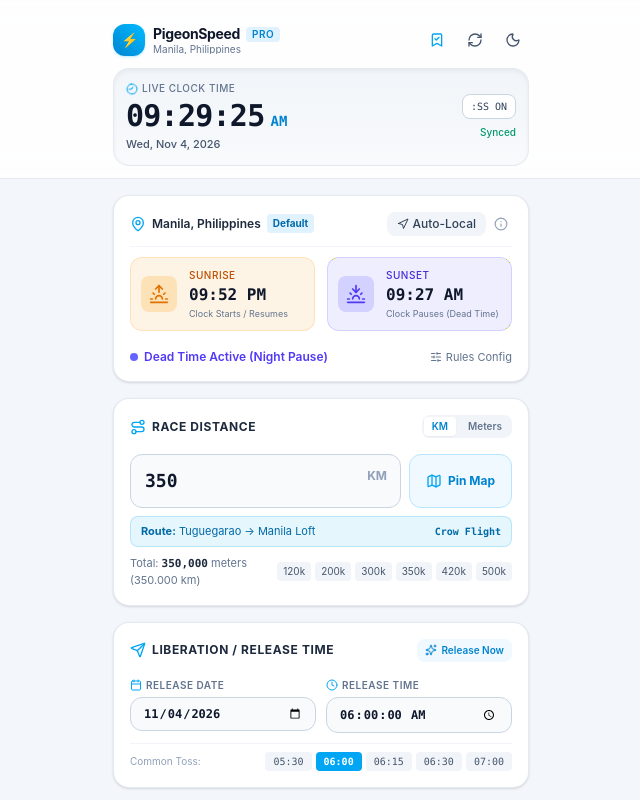
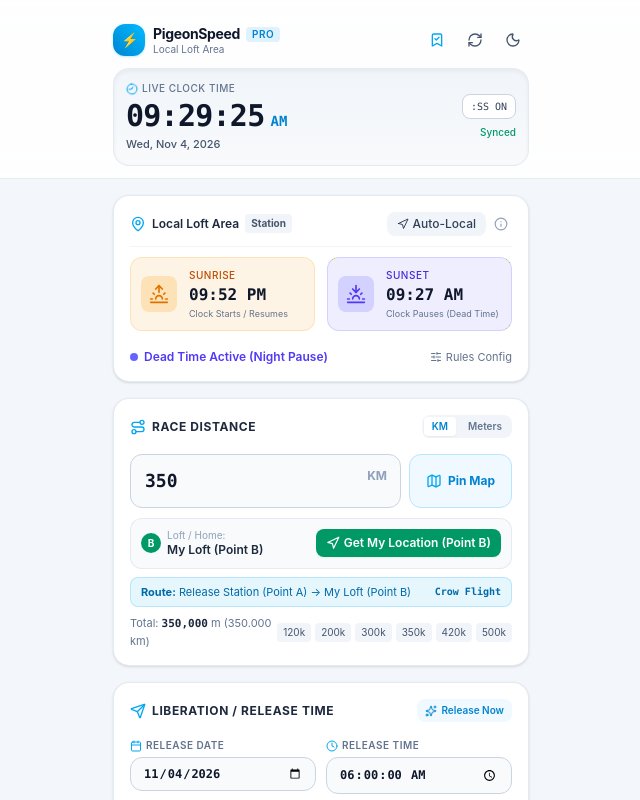
Before and after one commit to jrldr/nepoy, a React (Vite) app: page / in a window 1280 px wide. Shown: the top 800 px of the page, without its empty margins (319-959 px from the left). Built offline with nearby package versions, Linux system fonts and the light colour scheme.

Commit message:
refactor: generalize location and mapping components
- Rename Manila-specific constants to generic defaults
- Enhance MapPinModal to support dynamic coordinate inputs
- Update DistanceCard with user location tracking capabilities
- Improve theme handling with explicit data-theme attribute

```diff
--- a/src/App.tsx
+++ b/src/App.tsx
@@ -17,7 +17,7 @@ import { TargetArrivalTable } from './components/TargetArrivalTable';
 import { RaceHistoryModal, SavedRace } from './components/RaceHistoryModal';
 import { OfflineIndicator } from './components/OfflineIndicator';
 import {
-  MANILA_COORDINATES,
+  DEFAULT_COORDINATES,
   calculateSolarTimes,
   LocationCoordinates,
 } from './utils/solar';
@@ -25,7 +25,7 @@ import { safeStorage } from './utils/storage';
 import {
   calculatePigeonSpeed,
   generateTargetArrivals,
-  calculateFlightBreakdown,
+  calculateHaversineDistanceKm,
   SpeedResult,
   TargetArrivalItem,
 } from './utils/pigeonCalc';
@@ -82,11 +82,14 @@ export default function App() {
 
   useEffect(() => {
     try {
+      const root = document.documentElement;
       if (darkMode) {
-        document.documentElement.classList.add('dark');
+        root.classList.add('dark');
+        root.setAttribute('data-theme', 'dark');
         safeStorage.setItem('pigeon_theme', 'dark');
       } else {
-        document.documentElement.classList.remove('dark');
+        root.classList.remove('dark');
+        root.setAttribute('data-theme', 'light');
         safeStorage.setItem('pigeon_theme', 'light');
       }
     } catch {
@@ -94,16 +97,28 @@ export default function App() {
     }
   }, [darkMode]);
 
-  // Location & Sun Times State (Default: Manila)
-  const [location, setLocation] = useState<LocationCoordinates>(MANILA_COORDINATES);
+  // Location & Sun Times State (General default, user customizable)
+  const [location, setLocation] = useState<LocationCoordinates>(DEFAULT_COORDINATES);
   const [isAutoLocal, setIsAutoLocal] = useState<boolean>(false);
   const [isLoadingLocal, setIsLoadingLocal] = useState<boolean>(false);
   const [customOverride, setCustomOverride] = useState<{ sunriseHour?: number; sunsetHour?: number } | undefined>();
 
-  // Race Parameters State
+  // Race Parameters & Coordinates State (General)
   const [distanceKm, setDistanceKm] = useState<number>(350);
-  const [pointAName, setPointAName] = useState<string>('Tuguegarao');
-  const [pointBName, setPointBName] = useState<string>('Manila Loft');
+  const [pointAName, setPointAName] = useState<string>('Release Station (Point A)');
+  const [pointBName, setPointBName] = useState<string>('My Loft (Point B)');
+  const [pointACoords, setPointACoords] = useState<{ lat: number; lng: number } | null>({
+    lat: 16.9248,
+    lng: 121.7738,
+  });
+  const [pointBCoords, setPointBCoords] = useState<{ lat: number; lng: number } | null>({
+    lat: 14.5995,
+    lng: 120.9842,
+  });
+
+  // GPS Loft Location State
+  const [isLocatingPointB, setIsLocatingPointB] = useState<boolean>(false);
+  const [isPointBUserLocation, setIsPointBUserLocation] = useState<boolean>(false);
 
   // Date and Time inputs
   const today = useMemo(() => new Date(), []);
@@ -196,7 +211,72 @@ export default function App() {
     );
   }, [distanceKm, releaseDateObj, location, customOverride]);
 
-  // Auto-Local Geolocation Handler
+  // Get User's Current Location as Point B (Loft)
+  const handleGetLocationAsPointB = () => {
+    if (!navigator.geolocation) {
+      alert('Geolocation is not supported by your browser.');
+      return;
+    }
+    setIsLocatingPointB(true);
+    navigator.geolocation.getCurrentPosition(
+      async (pos) => {
+        const { latitude, longitude } = pos.coords;
+        let loftName = `My Loft (${latitude.toFixed(3)}°, ${longitude.toFixed(3)}°)`;
+
+        try {
+          const res = await fetch(
+            `https://nominatim.openstreetmap.org/reverse?format=json&lat=${latitude}&lon=${longitude}`
+          );
+          const data = await res.json();
+          if (data && data.address) {
+            const area =
+              data.address.suburb ||
+              data.address.neighbourhood ||
+              data.address.city ||
+              data.address.town ||
+              data.address.municipality;
+            if (area) {
+              loftName = `${area} Loft`;
+            }
+          }
+        } catch {
+          // offline fallback is fine
+        }
+
+        setPointBCoords({ lat: latitude, lng: longitude });
+        setPointBName(loftName);
+        setIsPointBUserLocation(true);
+        setIsLocatingPointB(false);
+
+        // Also update local sun times to user's exact loft location!
+        setLocation({
+          name: `${loftName} (Sun)`,
+          lat: latitude,
+          lng: longitude,
+        });
+        setIsAutoLocal(true);
+
+        // If Point A coordinates exist, recalculate crow flight distance
+        if (pointACoords) {
+          const res = calculateHaversineDistanceKm(
+            pointACoords.lat,
+            pointACoords.lng,
+            latitude,
+            longitude
+          );
+          setDistanceKm(res.distanceKm);
+        }
+      },
+      (err) => {
+        setIsLocatingPointB(false);
+        console.warn('Geolocation error:', err.message);
+        alert('Could not get GPS location. Please check location permissions.');
+      },
+      { timeout: 10000, enableHighAccuracy: true }
+    );
+  };
+
+  // Auto-Local Geolocation for general sun times
   const handleAutoLocal = () => {
     if (!navigator.geolocation) {
       alert('Geolocation is not supported by your browser.');
@@ -241,8 +321,8 @@ export default function App() {
     );
   };
 
-  const handleResetManila = () => {
-    setLocation(MANILA_COORDINATES);
+  const handleResetLocation = () => {
+    setLocation(DEFAULT_COORDINATES);
     setIsAutoLocal(false);
   };
 
@@ -250,12 +330,17 @@ export default function App() {
   const handleResetAll = () => {
     const now = new Date();
     setDistanceKm(350);
-    setPointAName('Tuguegarao');
-    setPointBName('Manila Loft');
+    setPointAName('Release Station (Point A)');
+    setPointBName('My Loft (Point B)');
+    setIsPointBUserLocation(false);
+    setPointACoords({ lat: 16.9248, lng: 121.7738 });
+    setPointBCoords({ lat: 14.5995, lng: 120.9842 });
     setReleaseDateStr(toDateInputValue(now));
     setReleaseTimeStr('06:00');
     setArrivalDateStr('');
     setArrivalTimeStr('');
+    setLocation(DEFAULT_COORDINATES);
+    setIsAutoLocal(false);
   };
 
   // Quick action: Set release to right now
@@ -326,10 +411,26 @@ export default function App() {
   };
 
   // Apply distance from map modal
-  const handleApplyMapDistance = (km: number, aName?: string, bName?: string) => {
+  const handleApplyMapDistance = (
+    km: number,
+    aName?: string,
+    bName?: string,
+    aCoords?: { lat: number; lng: number },
+    bCoords?: { lat: number; lng: number }
+  ) => {
     setDistanceKm(km);
     if (aName) setPointAName(aName);
     if (bName) setPointBName(bName);
+    if (aCoords) setPointACoords(aCoords);
+    if (bCoords) {
+      setPointBCoords(bCoords);
+      // Also sync solar calculation to loft if Point B was set on map
+      setLocation((prev) => ({
+        name: bName || prev.name,
+        lat: bCoords.lat,
+        lng: bCoords.lng,
+      }));
+    }
   };
 
   return (
@@ -349,7 +450,7 @@ export default function App() {
 
       {/* Main Container */}
       <main className="flex-1 w-full max-w-md mx-auto px-4 py-4 space-y-4">
-        {/* Sunrise & Sunset Card with Manila / Auto-Local GPS */}
+        {/* Sunrise & Sunset Card */}
         <SunTimesCard
           location={location}
           sunrise={solarTimes.sunrise}
@@ -357,19 +458,22 @@ export default function App() {
           isAutoLocal={isAutoLocal}
           isLoadingLocal={isLoadingLocal}
           onAutoLocalClick={handleAutoLocal}
-          onResetManila={handleResetManila}
+          onResetLocation={handleResetLocation}
           isDeadTimeActive={isDeadTimeNow}
           customOverride={customOverride}
           onUpdateOverride={setCustomOverride}
         />
 
-        {/* Distance Card with Pin Map */}
+        {/* Distance Card with Pin Map and Direct Get My Location for Point B */}
         <DistanceCard
           distanceKm={distanceKm}
           onChangeDistanceKm={setDistanceKm}
           onOpenMap={() => setIsMapOpen(true)}
           pointAName={pointAName}
           pointBName={pointBName}
+          onGetLocationAsPointB={handleGetLocationAsPointB}
+          isLocatingPointB={isLocatingPointB}
+          isPointBUserLocation={isPointBUserLocation}
         />
 
         {/* Liberation / Release Date & Time Card */}
@@ -435,6 +539,16 @@ export default function App() {
         onClose={() => setIsMapOpen(false)}
         onApplyDistance={handleApplyMapDistance}
         initialDistanceKm={distanceKm}
+        initialPointA={
+          pointACoords
+            ? { name: pointAName, lat: pointACoords.lat, lng: pointACoords.lng }
+            : undefined
+        }
+        initialPointB={
+          pointBCoords
+            ? { name: pointBName, lat: pointBCoords.lat, lng: pointBCoords.lng }
+            : undefined
+        }
       />
 
       {/* Race History Modal */}
--- a/src/components/DistanceCard.tsx
+++ b/src/components/DistanceCard.tsx
@@ -1,5 +1,5 @@
-import React, { useState } from 'react';
-import { Map, Compass, Route } from 'lucide-react';
+import React, { useState, useEffect } from 'react';
+import { Map, Route, Navigation, Crosshair, Check } from 'lucide-react';
 
 interface DistanceCardProps {
   distanceKm: number;
@@ -7,6 +7,9 @@ interface DistanceCardProps {
   onOpenMap: () => void;
   pointAName?: string;
   pointBName?: string;
+  onGetLocationAsPointB: () => void;
+  isLocatingPointB: boolean;
+  isPointBUserLocation?: boolean;
 }
 
 export const DistanceCard: React.FC<DistanceCardProps> = ({
@@ -15,9 +18,21 @@ export const DistanceCard: React.FC<DistanceCardProps> = ({
   onOpenMap,
   pointAName,
   pointBName,
+  onGetLocationAsPointB,
+  isLocatingPointB,
+  isPointBUserLocation,
 }) => {
   const [unit, setUnit] = useState<'km' | 'm'>('km');
   const [rawInput, setRawInput] = useState<string>(distanceKm > 0 ? distanceKm.toString() : '');
+
+  // Keep raw input synced when distanceKm changes externally (e.g. from Map, GPS, or Reset)
+  useEffect(() => {
+    if (distanceKm > 0) {
+      setRawInput(unit === 'km' ? distanceKm.toString() : (distanceKm * 1000).toString());
+    } else {
+      setRawInput('');
+    }
+  }, [distanceKm, unit]);
 
   const handleInputChange = (valStr: string) => {
     setRawInput(valStr);
@@ -36,20 +51,13 @@ export const DistanceCard: React.FC<DistanceCardProps> = ({
   const toggleUnit = (newUnit: 'km' | 'm') => {
     if (newUnit === unit) return;
     setUnit(newUnit);
-    if (distanceKm > 0) {
-      if (newUnit === 'km') {
-        setRawInput(distanceKm.toString());
-      } else {
-        setRawInput((distanceKm * 1000).toString());
-      }
-    }
   };
 
   // Quick preset distances
   const presetDistances = [120, 200, 300, 350, 420, 500];
 
   return (
-    <div className="bg-white dark:bg-slate-900 rounded-2xl p-4 border border-slate-200/90 dark:border-slate-800 shadow-sm">
+    <div className="bg-white dark:bg-slate-900 rounded-2xl p-4 border border-slate-200/90 dark:border-slate-800 shadow-sm transition-colors">
       <div className="flex items-center justify-between pb-2 mb-2">
         <div className="flex items-center gap-1.5">
           <Route className="w-4 h-4 text-sky-500" />
@@ -109,22 +117,60 @@ export const DistanceCard: React.FC<DistanceCardProps> = ({
         </button>
       </div>
 
+      {/* Point B Loft Location Control Bar */}
+      <div className="mt-2.5 p-2.5 rounded-xl bg-slate-50 dark:bg-slate-800/60 border border-slate-200/80 dark:border-slate-800 flex items-center justify-between gap-2 text-xs">
+        <div className="flex items-center gap-1.5 truncate">
+          <span className="w-5 h-5 rounded-full bg-emerald-600 text-white flex items-center justify-center text-[10px] font-bold shrink-0">
+            B
+          </span>
+          <div className="truncate">
+            <span className="text-[10px] text-slate-400 block leading-tight">Loft / Home:</span>
+            <span className="font-semibold text-slate-800 dark:text-slate-200 truncate block">
+              {pointBName || 'My Loft'}
+            </span>
+          </div>
+        </div>
+
+        <button
+          onClick={onGetLocationAsPointB}
+          disabled={isLocatingPointB}
+          className={`flex items-center gap-1 px-2.5 py-1.5 rounded-lg text-xs font-semibold transition active:scale-95 cursor-pointer shrink-0 shadow-xs ${
+            isPointBUserLocation
+              ? 'bg-emerald-100 dark:bg-emerald-950/80 text-emerald-700 dark:text-emerald-400 border border-emerald-300 dark:border-emerald-800'
+              : 'bg-emerald-600 hover:bg-emerald-700 text-white'
+          }`}
+          title="Detect and set my current GPS coordinates as Point B Loft"
+        >
+          {isPointBUserLocation ? (
+            <>
+              <Check className="w-3.5 h-3.5 text-emerald-500" />
+              <span>Loft Set via GPS</span>
+            </>
+          ) : (
+            <>
+              <Navigation className={`w-3.5 h-3.5 ${isLocatingPointB ? 'animate-spin' : ''}`} />
+              <span>{isLocatingPointB ? 'Getting GPS...' : 'Get My Location (Point B)'}</span>
+            </>
+          )}
+        </button>
+      </div>
+
       {/* Station route details if pinned */}
-      {pointAName && pointBName && (
+      {pointAName && (
         <div className="mt-2 px-2.5 py-1.5 rounded-lg bg-sky-500/10 border border-sky-500/20 text-[11px] text-sky-700 dark:text-sky-300 flex items-center justify-between">
           <span className="truncate">
-            <strong>Route:</strong> {pointAName} → {pointBName}
+            <strong>Route:</strong> {pointAName} → {pointBName || 'Loft'}
           </span>
           <span className="text-[10px] font-mono shrink-0 ml-1 font-bold">Crow Flight</span>
         </div>
       )}
 
-      {/* Converted meters / km info */}
+      {/* Converted meters / km info & presets */}
       <div className="mt-2 flex items-center justify-between text-[11px] text-slate-500 dark:text-slate-400">
         <span>
           {distanceKm > 0 ? (
             <>
-              Total: <strong className="font-mono text-slate-800 dark:text-slate-200">{(distanceKm * 1000).toLocaleString()}</strong> meters ({(distanceKm).toFixed(3)} km)
+              Total: <strong className="font-mono text-slate-800 dark:text-slate-200">{(distanceKm * 1000).toLocaleString()}</strong> m ({(distanceKm).toFixed(3)} km)
             </>
           ) : (
             'Enter distance or click Pin Map'
@@ -136,10 +182,7 @@ export const DistanceCard: React.FC<DistanceCardProps> = ({
           {presetDistances.map((km) => (
             <button
               key={km}
-              onClick={() => {
-                onChangeDistanceKm(km);
-                setRawInput(unit === 'km' ? km.toString() : (km * 1000).toString());
-              }}
+              onClick={() => onChangeDistanceKm(km)}
               className="px-1.5 py-0.5 rounded text-[10px] bg-slate-100 dark:bg-slate-800 text-slate-600 dark:text-slate-300 hover:bg-sky-50 hover:text-sky-600 dark:hover:bg-slate-700 transition cursor-pointer"
             >
               {km}k
--- a/src/components/MapPinModal.tsx
+++ b/src/components/MapPinModal.tsx
@@ -7,11 +7,19 @@ import { calculateHaversineDistanceKm } from '../utils/pigeonCalc';
 interface MapPinModalProps {
   isOpen: boolean;
   onClose: () => void;
-  onApplyDistance: (distanceKm: number, pointAName?: string, pointBName?: string) => void;
+  onApplyDistance: (
+    distanceKm: number,
+    pointAName?: string,
+    pointBName?: string,
+    pointACoords?: { lat: number; lng: number },
+    pointBCoords?: { lat: number; lng: number }
+  ) => void;
   initialDistanceKm?: number;
+  initialPointA?: MapPoint;
+  initialPointB?: MapPoint;
 }
 
-interface MapPoint {
+export interface MapPoint {
   name: string;
   lat: number;
   lng: number;
@@ -21,20 +29,33 @@ export const MapPinModal: React.FC<MapPinModalProps> = ({
   isOpen,
   onClose,
   onApplyDistance,
+  initialPointA,
+  initialPointB,
 }) => {
-  // Point A = Liberation / Release Site (default: Tuguegarao or popular station)
-  const [pointA, setPointA] = useState<MapPoint>({
-    name: 'Tuguegarao City (Release)',
-    lat: 17.6132,
-    lng: 121.7270,
-  });
+  // Point A = Liberation / Release Site
+  const [pointA, setPointA] = useState<MapPoint>(
+    initialPointA || {
+      name: 'Release Station (Point A)',
+      lat: 16.9248,
+      lng: 121.7738,
+    }
+  );
 
-  // Point B = Loft / Home Base (default: Manila)
-  const [pointB, setPointB] = useState<MapPoint>({
-    name: 'Manila Loft (Home)',
-    lat: 14.5995,
-    lng: 120.9842,
-  });
+  // Point B = Loft / Home Base
+  const [pointB, setPointB] = useState<MapPoint>(
+    initialPointB || {
+      name: 'My Loft (Point B)',
+      lat: 14.5995,
+      lng: 120.9842,
+    }
+  );
+
+  useEffect(() => {
+    if (isOpen) {
+      if (initialPointA) setPointA(initialPointA);
+      if (initialPointB) setPointB(initialPointB);
+    }
+  }, [isOpen, initialPointA, initialPointB]);
 
   const [activePinTarget, setActivePinTarget] = useState<'A' | 'B'>('A');
   const [searchQuery, setSearchQuery] = useState('');
@@ -449,7 +470,13 @@ export const MapPinModal: React.FC<MapPinModalProps> = ({
             </button>
             <button
               onClick={() => {
-                onApplyDistance(distanceInfo.distanceKm, pointA.name, pointB.name);
+                onApplyDistance(
+                  distanceInfo.distanceKm,
+                  pointA.name,
+                  pointB.name,
+                  { lat: pointA.lat, lng: pointA.lng },
+                  { lat: pointB.lat, lng: pointB.lng }
+                );
                 onClose();
               }}
               className="w-2/3 py-2.5 rounded-xl bg-sky-600 hover:bg-sky-500 text-white text-xs font-bold shadow-md shadow-sky-600/30 flex items-center justify-center gap-1.5 transition active:scale-98 cursor-pointer"
--- a/src/components/SunTimesCard.tsx
+++ b/src/components/SunTimesCard.tsx
@@ -9,7 +9,7 @@ interface SunTimesCardProps {
   isAutoLocal: boolean;
   isLoadingLocal: boolean;
   onAutoLocalClick: () => void;
-  onResetManila: () => void;
+  onResetLocation: () => void;
   isDeadTimeActive: boolean;
   customOverride?: { sunriseHour?: number; sunsetHour?: number };
   onUpdateOverride?: (override?: { sunriseHour?: number; sunsetHour?: number }) => void;
@@ -22,7 +22,7 @@ export const SunTimesCard: React.FC<SunTimesCardProps> = ({
   isAutoLocal,
   isLoadingLocal,
   onAutoLocalClick,
-  onResetManila,
+  onResetLocation,
   isDeadTimeActive,
   customOverride,
   onUpdateOverride,
@@ -44,8 +44,8 @@ export const SunTimesCard: React.FC<SunTimesCardProps> = ({
               GPS
             </span>
           ) : (
-            <span className="px-1.5 py-0.5 rounded text-[10px] font-bold bg-sky-100 dark:bg-sky-950 text-sky-700 dark:text-sky-400">
-              Default
+            <span className="px-1.5 py-0.5 rounded text-[10px] font-bold bg-slate-100 dark:bg-slate-800 text-slate-600 dark:text-slate-400">
+              Station
             </span>
           )}
         </div>
@@ -67,11 +67,11 @@ export const SunTimesCard: React.FC<SunTimesCardProps> = ({
 
           {isAutoLocal && (
             <button
-              onClick={onResetManila}
+              onClick={onResetLocation}
               className="px-2 py-1 rounded-lg text-[11px] text-slate-500 hover:text-slate-800 dark:hover:text-slate-200 transition cursor-pointer"
-              title="Reset to Manila"
+              title="Reset location"
             >
-              Manila
+              Reset
             </button>
           )}
 
--- a/src/index.css
+++ b/src/index.css
@@ -1,4 +1,6 @@
 @import "tailwindcss";
+
+@custom-variant dark (&:where(.dark, .dark *));
 
 @layer base {
   html {
--- a/src/utils/solar.ts
+++ b/src/utils/solar.ts
@@ -17,12 +17,22 @@ export interface LocationCoordinates {
   timezoneOffset?: number; // hours from UTC, e.g. +8 for Manila
 }
 
-export const MANILA_COORDINATES: LocationCoordinates = {
-  name: 'Manila, Philippines',
+export const DEFAULT_COORDINATES: LocationCoordinates = {
+  name: 'Local Loft Area',
   lat: 14.5995,
   lng: 120.9842,
   timezoneOffset: 8,
 };
+
+export const MANILA_COORDINATES = DEFAULT_COORDINATES;
+
+export function getLocalTimezoneName(): string {
+  try {
+    return Intl.DateTimeFormat().resolvedOptions().timeZone || 'Local';
+  } catch {
+    return 'Local';
+  }
+}
 
 // Convert degrees to radians
 function toRad(deg: number): number {
```
